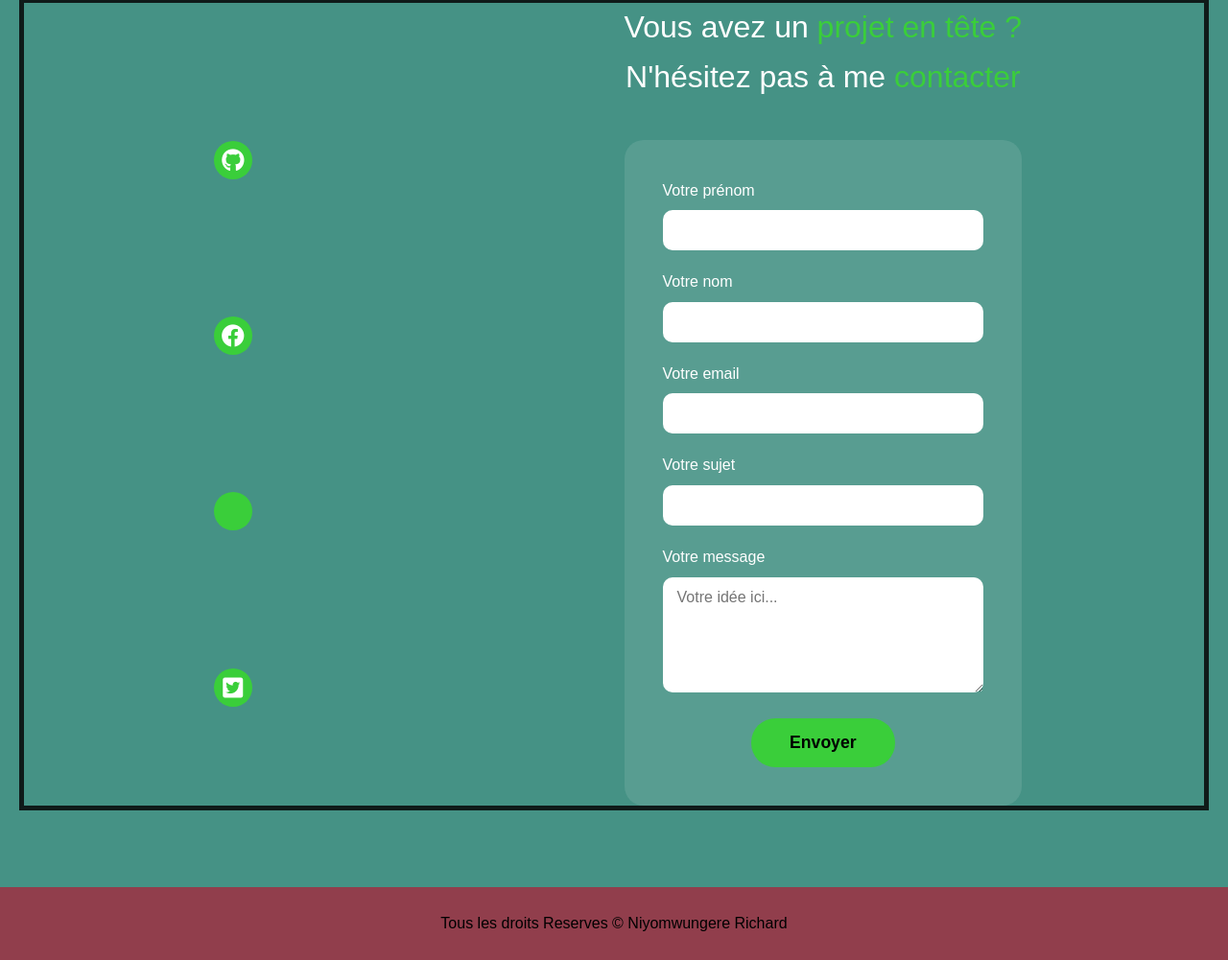
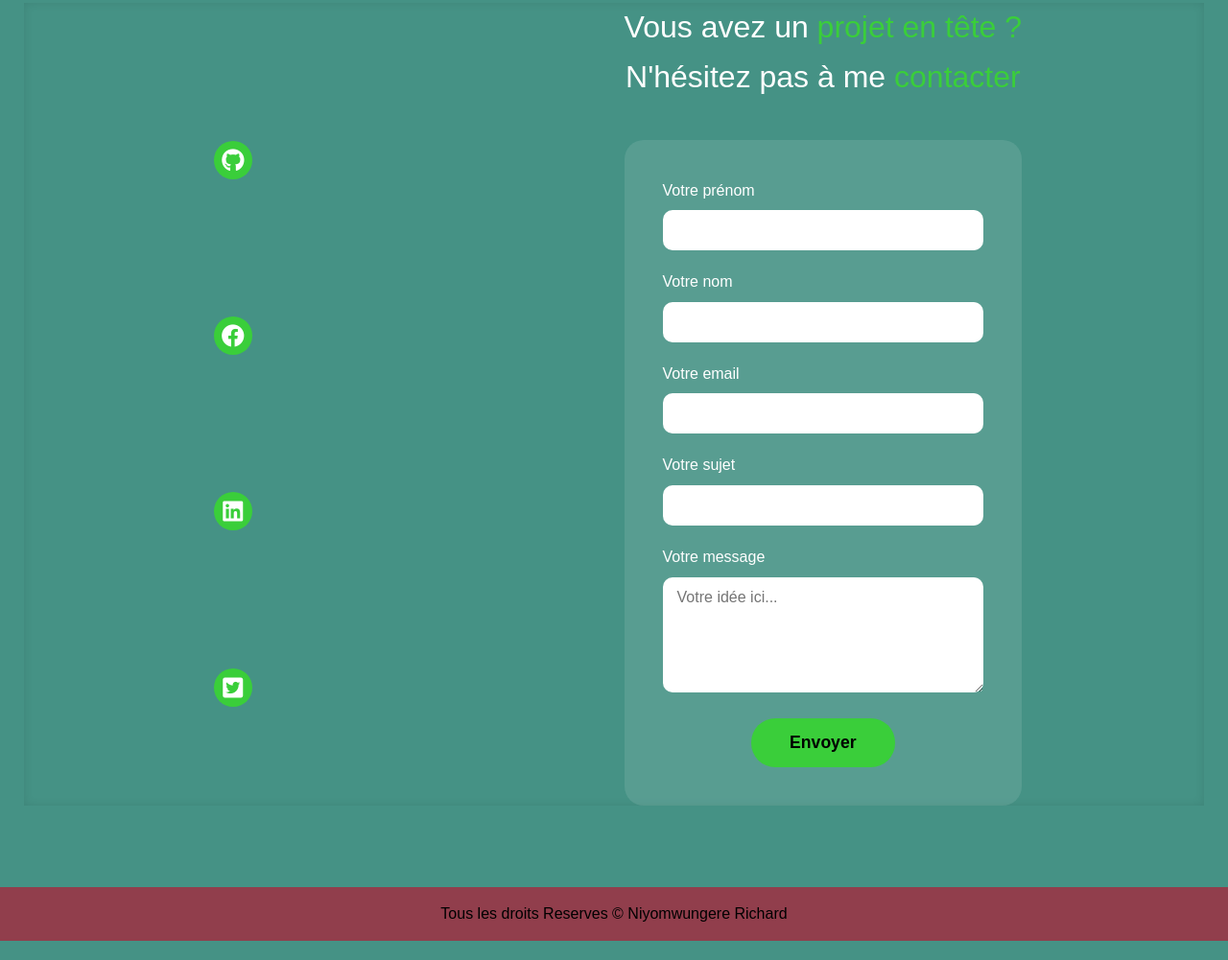
Before and after one commit to Niyomwungere-Richard/D-CLICK-Profortlio, a plain HTML site: page index.html in a window 1280 px wide. Shown: the part 2903-3904 px from the top of the page at 96% size. Drawn offline with Linux system fonts and the light colour scheme.

Commit message:
modification des liens et des de bordures du section contact et la dimunition  du marge interne de footer

```diff
--- a/Stylep.css
+++ b/Stylep.css
@@ -348,7 +348,8 @@ section {
 .Contenair {
   display: flex;
   justify-content: space-around;
-  border: 5px solid lab(1.74% 0.54 -0.67 / 0.856);
+  border: 5px solid lab(70.65% -29.4 -19.38 / 0);
+  box-shadow: inset 0 0 10px rgba(0, 0, 0, 0.1);
 }
 .Contact {
   display: grid;
@@ -435,7 +436,7 @@ section {
 footer {
   width: 100%;
   text-align: center;
-  padding: 25px 0px;
+  padding: 15px 0px;
   background-color: #913e4c;
   font-weight: 300px;
 }
--- a/index.html
+++ b/index.html
@@ -195,9 +195,9 @@
           <div class="Contact">
           <h3> </h3>
 
-             <a href=""><i href="" class="fab fa-github"> </i></a>
+             <a href=""><i href="https://github.com/Niyomwungere-Richard" class="fab fa-github"> </i></a>
              <a href=""><i href="" class="fab fa-facebook"></i></a>
-             <a href=""><i href="" class="fab fa-linkdin"></i></a>
+             <a href=""><i href="" class="fab fa-linkedin"></i></a>
              <a href=""><i href="" class="fab fa-twitter-square"></i></a>
       </div>
       <div class="forme">
```
